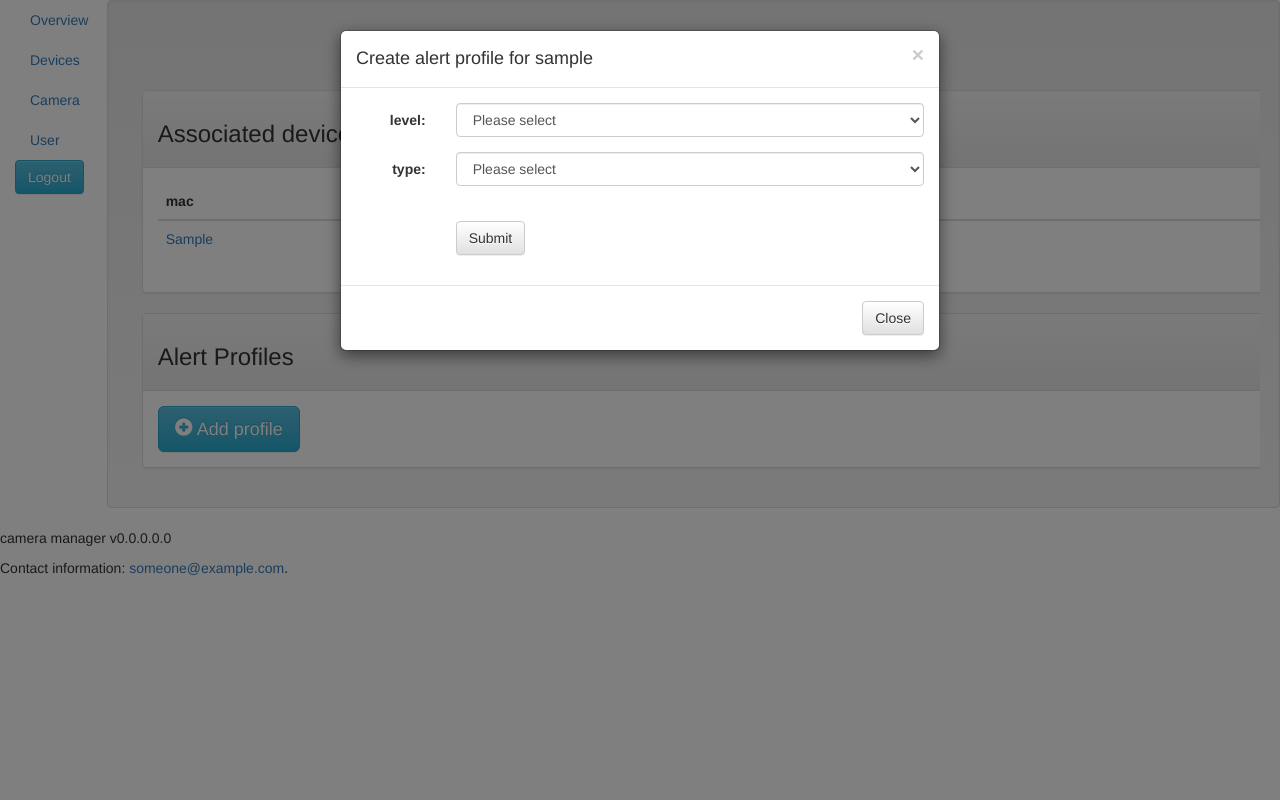
After one commit to ninjadino/camera_manager, a Django app: page /user/ in a window 1280 px wide, after a click on "Add profile". The commit adds this page. Run offline with Django 3.2, Linux system fonts and the light colour scheme; a user stored in the database is signed in; tables that the repository leaves empty hold one stand-in row (values such as "Sample post"); parts of the project's set-up code (start-up, migrations or seed data) failed here and were passed over; some libraries are stand-ins or nearby versions.

Commit message:
added the user dialog modal to add alert profile

```diff
--- a/camera_manager/manager/model/__init__.py
+++ b/camera_manager/manager/model/__init__.py
@@ -1,5 +1,5 @@
 from camera import Camera
 from device import Device, Seen
-from alert import AlertProfile, Alert, SMSAlertProfile, PushoverProfile
+from alert import AlertProfile, Alert, SMSAlertProfile, PushoverProfile, get_alert_profiles, ALERT_PROFILE_CLASSES
 
-__all__ = ['Camera', 'Device', 'Seen', "AlertProfile", 'Alert', 'SMSAlertProfile', 'PushoverProfile']
+__all__ = ['Camera', 'Device', 'Seen', "AlertProfile", 'Alert', 'SMSAlertProfile', 'PushoverProfile', 'get_alert_profiles' ,'ALERT_PROFILE_CLASSES']
--- a/camera_manager/manager/model/alert.py
+++ b/camera_manager/manager/model/alert.py
@@ -2,7 +2,7 @@ from __future__ import unicode_literals
 from django.db import models
 from django.contrib.auth.models import User
 from ..logger import getLogger
-from ..push.push_message import PushoverSender
+from ..push.push_message import PushoverSender, get_sounds
 from django.utils import timezone
 
 ALERT_LEVEL =  (
@@ -20,6 +20,7 @@ class Alert(models.Model):
     level = models.IntegerField(choices=ALERT_LEVEL)
 
     def dispatch(self):
+        self.save()
         profiles = list()
         for cl in ALERT_PROFILE_CLASSES:
             profiles += [profile for profile in cl.objects.filter(level__gte=self.level)]
@@ -36,9 +37,33 @@ class AlertProfile(models.Model):
     def send_alert(self, alert):
         raise NotImplementedError("Almost Abstract class")
 
+    def get_cname(self):
+        class_name = self.__class__
+        return class_name
+
+    @classmethod
+    def getname(cls):
+        return cls.__name__
+
+class param(object):
+    """
+    meant to give to the templates if a param is a list or just regular when values = None
+    """
+    def __init__(self, name, values=None):
+        self.name = name
+        self.values = values
+
 
 class PushoverProfile(AlertProfile):
-
+    params = [
+        param(
+            name = "user_token"
+        ),
+        param(
+            name = "sound",
+            values= get_sounds()
+        )
+    ]
     user_token = models.CharField(max_length=200, unique=True)
     sound = models.CharField(max_length=200, default="bugle")
 
@@ -50,8 +75,18 @@ class PushoverProfile(AlertProfile):
         )
 
 
+
 class SMSAlertProfile(AlertProfile):
+    params = [param(
+        name = 'number',
+    )]
     number = models.CharField(max_length=50)
 
 
 ALERT_PROFILE_CLASSES = [PushoverProfile, SMSAlertProfile]
+
+def get_alert_profiles(user):
+    profiles = list()
+    for cl in ALERT_PROFILE_CLASSES:
+            profiles += [profile for profile in cl.objects.filter(user=user)]
+    return profiles
--- a/camera_manager/manager/url/base.py
+++ b/camera_manager/manager/url/base.py
@@ -1,8 +1,9 @@
 from django.conf.urls import url, include
-from ..view.base import index, device_list, device_info
+from ..view.base import index, device_list, device_info, user_info
 
 base_urlpatterns = [
     url(r'^$',index),
     url(r'^list_devices',device_list),
     url(r'^device/(?P<device_id>\d+)/$',device_info, name='device_info'),
+    url(r'^user/' ,user_info, name="user_info")
 ]
--- a/camera_manager/manager/view/base.py
+++ b/camera_manager/manager/view/base.py
@@ -1,6 +1,6 @@
 from django.http import HttpResponse
 from django.contrib.auth.decorators import login_required
-from manager.models import Device, Seen
+from manager.models import Device, Seen, get_alert_profiles, ALERT_PROFILE_CLASSES
 from django.utils import timezone
 from django.template import loader
 from django.conf import settings
@@ -37,3 +37,16 @@ def device_info(request, device_id):
     }
     template = loader.get_template('manager/device.html')
     return HttpResponse(template.render(context, request))
+
+
+@login_required(login_url='/accounts/login/')
+def user_info(request):
+    profiles = get_alert_profiles(request.user)
+    devices = Device.objects.filter(user=request.user)
+    context = {
+    'alert_profiles': profiles,
+    'devices': devices,
+    'alert_classes': ALERT_PROFILE_CLASSES
+    }
+    template = loader.get_template('manager/user.html')
+    return HttpResponse(template.render(context, request))
--- a/camera_manager/templates/base.html
+++ b/camera_manager/templates/base.html
@@ -22,25 +22,26 @@
 {% endif %}
 
 </head>
-<body>
+<body data-spy="scroll" data-target="#myScrollspy" data-offset="20">
+
 
 <div class="container-fluid">
     <div class="row">
 
     </div>
     <div class="row">
-        <div class="col-sm-2 col-md-1">
+        <nav class="col-sm-2 col-md-1" id="myScrollspy">
             <ul class="nav nav-sidebar">
                 <li class="active"><a href="/">Overview <span class="sr-only">(current)</span></a></li>
                 <li><a href="/list_devices">Devices</a></li>
                 <li><a href="#">Camera</a></li>
-            <li><a href="#">Users</a></li>
+                <li><a href="/user">User</a></li>
 
 
             </ul>
             <a href="/accounts/logout" class="btn btn-info" role="button">Logout</a>
 
-        </div>
+        </nav>
         <div class="col-sm-9 col-md-11  main well pre-scrollable" style="max-height:30%" >
             <div class="table-responsive" style="height:100%">
                 {% block content %}
@@ -53,7 +54,7 @@
 
 </body>
 <footer>
-  <p>Posted by: Hege Refsnes</p>
+    <p>camera manager v0.0.0.0.0</p>
     <p>Contact information: <a href="mailto:someone@example.com">
         someone@example.com</a>.</p>
 </footer>
--- a/camera_manager/templates/manager/device.html
+++ b/camera_manager/templates/manager/device.html
@@ -5,7 +5,8 @@
 <script src="//cdnjs.cloudflare.com/ajax/libs/raphael/2.1.0/raphael-min.js"></script>
 <script src="//cdnjs.cloudflare.com/ajax/libs/morris.js/0.5.1/morris.min.js"></script>
 <div>
-
+    <h1 style="text-align: center"> {% if device.hostname %}{{ device.hostname }}{% else %}{{ device.mac }}{% endif %}</h1>
+    <h3> History:</h3>
 </div>
 <div id="container" style="height: 500px; min-width: 310px"></div>
 
--- /dev/null
+++ b/camera_manager/templates/manager/user.html
@@ -0,0 +1,157 @@
+{% extends 'base.html' %}
+{% block content %}
+<div class="container"><h1 style="text-align: center"> {{ request.user.username }}</h1>
+
+    <div class="pannel-group">
+
+        <div class="panel panel-default">
+            <div class="panel-heading"><h3 style="text-align: left">  Associated devices</h3></div>
+            <div class="panel-body">
+                {% if devices %}
+                <table class="table table-inverse" >
+                    <thead>
+                    <tr>
+
+                        <th>mac</th>
+
+                        <th>HOSTNAME</th>
+                    </tr>
+                    </thead>
+                    <tbody>
+                    {% for dev in devices %}
+                    <tr >
+                        <td ><a href="{% url 'device_info' dev.id %}">{{ dev.mac }}</a></td>
+                        <td ><a href="{% url 'device_info' dev.id %}">{{ dev.hostname }}</a></td>
+                    </tr>
+                    {% endfor %}
+                    </tbody>
+                </table>
+                {% else %}
+                <h2> No device associated</h2>
+                {% endif %}
+            </div>
+        </div>
+        <div class="panel panel-default">
+            <div class="panel-heading"><h3 style="text-align: left">  Alert Profiles</h3></div>
+            <div class="panel-body">
+                {% if profiles %}
+                <table class="table  table-striped " data-spy="scroll">
+                    <thead>
+                    <tr>
+
+                        <th>level</th>
+
+                        <th>HOSTNAME</th>
+                    </tr>
+                    </thead>
+                    <tbody>
+                    {% for dev in alert_profiles %}
+                    <tr class="well-lgl">
+                        <td >{{ dev.get_level_display }}</td>
+                        <td >{{ dev.get_cname }}</td>
+                    </tr>
+                    {% endfor %}
+                    {% endif %}
+                    <tr> <button type="button" class="btn btn-info btn-lg" data-toggle="modal" data-target="#profilemodal"><span class="glyphicon glyphicon-plus-sign" aria-hidden="true"></span> Add profile</button></tr>
+
+                    </tbody>
+                </table>
+            </div>
+        </div>
+
+    </div>
+</div>
+</div>
+
+<div id="profilemodal" class="modal fade" role="dialog">
+    <div class="modal-dialog">
+
+        <!-- Modal content-->
+        <div class="modal-content">
+            <div class="modal-header">
+                <button type="button" class="close" data-dismiss="modal">&times;</button>
+                <h4 class="modal-title">Create alert profile for {{ request.user.username }}</h4>
+            </div>
+            <div class="modal-body">
+                <form class="form-horizontal">
+                    <div class="form-group">
+                        <label class="control-label col-sm-2" for="level">level:</label>
+                        <div class="col-sm-10">
+                            <select class="form-control" id="level">
+                                <option value="" selected hidden>Please select</option>
+                                <option value="0"> debug</option>
+                                <option value="1"> info</option>
+                                <option value="2"> error</option>
+                                <option value="3"> fatal</option>
+
+                            </select>
+                        </div>
+                    </div>
+                    <div class="form-group">
+                        <label class="control-label col-sm-2" for="class">type:</label>
+                        <div class="col-sm-10">
+                            <select class="form-control" id="class" onchange="getval(this);">
+                                <option value="" selected hidden>Please select</option>
+                                {% for cl in alert_classes %}
+                                <option> {{ cl.getname }}</option>
+                                {% endfor %}
+                            </select>
+                        </div>
+                    </div>
+                    <div id="custom_form" class="row">
+
+                    </div>
+
+
+
+
+
+                    <div class="form-group row" style="margin-top:20px;">
+                        <div class="col-sm-offset-2 col-sm-10">
+                            <button type="submit" class="btn btn-default">Submit</button>
+                        </div>
+                    </div>
+                </form>
+            </div>
+            <div class="modal-footer">
+                <button type="button" class="btn btn-default" data-dismiss="modal">Close</button>
+            </div>
+        </div>
+
+    </div>
+</div>
+<script>
+
+
+function getval(sel)
+{
+
+   {% for class in alert_classes %}
+        if (sel.value == '{{ class.getname }}') {
+        $('#custom_form').empty()
+        {% for param in class.params %}
+        $('#custom_form').append('<div class="form-group">');
+        $('#custom_form').append('<label class="control-label col-sm-2" for="{{ param.name }}">{{ param.name }}:</label>');
+        {% if param.values %}
+            var vv = '<div class="col-sm-10">';
+            vv += '<select class="form-control" id="{{ param.name }}">';
+            vv += '<option value="" selected hidden>Please select</option>';
+             {% for val in param.values %}
+             vv += '<option> {{ val }}</option>';
+             {% endfor %}
+             vv += '</select>';
+             vv += '</div>';
+
+             $('#custom_form').append(vv);
+;
+        {% else %}
+            $('#custom_form').append('<div class="col-sm-10"><input  class="form-control" id="{{ param.name }}" placeholder="Enter {{ param.name }}"></div>');
+        {% endif %}
+
+        $('#custom_form').append('</div>');
+    {% endfor %}
+    }
+{% endfor %}
+};
+</script>
+{% endblock content %}
```
Also changed, not shown: camera_manager/manager/push/push_message.py (+4 -8 lines), camera_manager/manager/view/API.py (+4 -10 lines), camera_manager/templates/manager/list_devices.html (+5 -5 lines). Lines whose indentation alone changed are shown as unchanged.
